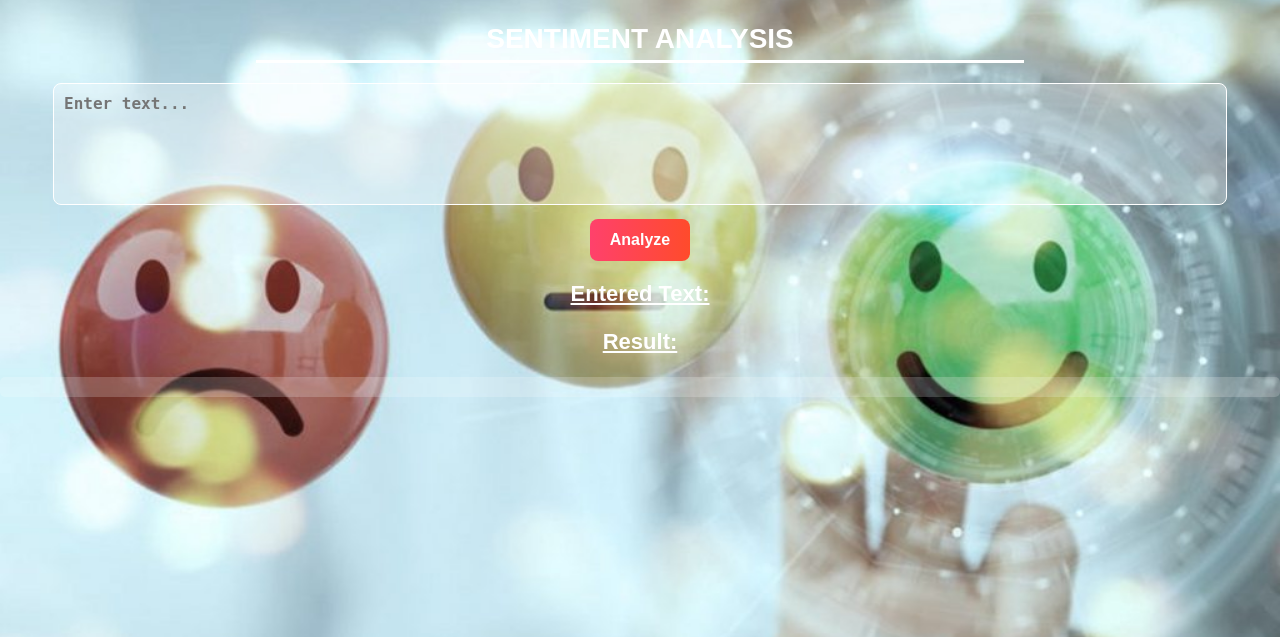
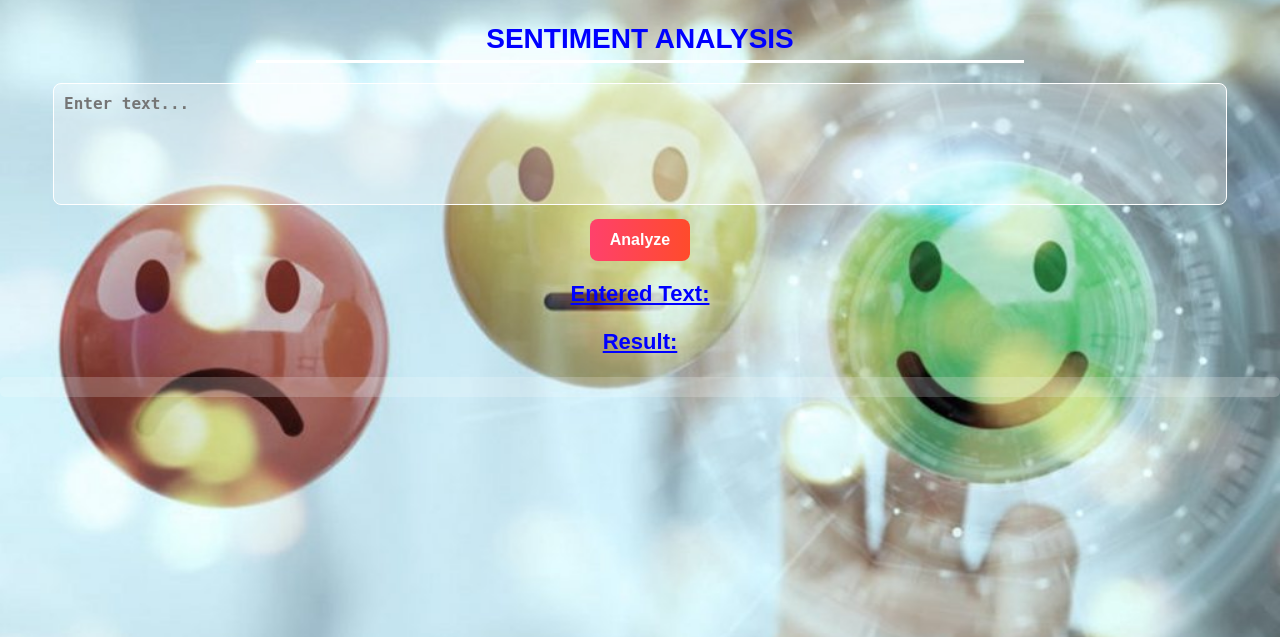
Before and after one commit to GNANESWARIG/sentiment-analysis, a Flask app: page / in a window 1280 px wide. Shown: the top 637 px of the page. Run offline with Flask 3, Linux system fonts and the light colour scheme.

Commit message:
Update style.css

```diff
--- a/static/style.css
+++ b/static/style.css
@@ -3,7 +3,7 @@ body {
 background: url('/static/1.jpg') no-repeat center center fixed;
     background-size: cover;
     font-family: Arial, sans-serif;
-    color: white;
+    color: blue;
     text-align: center;
     margin: 0;
     padding: 0;
```
